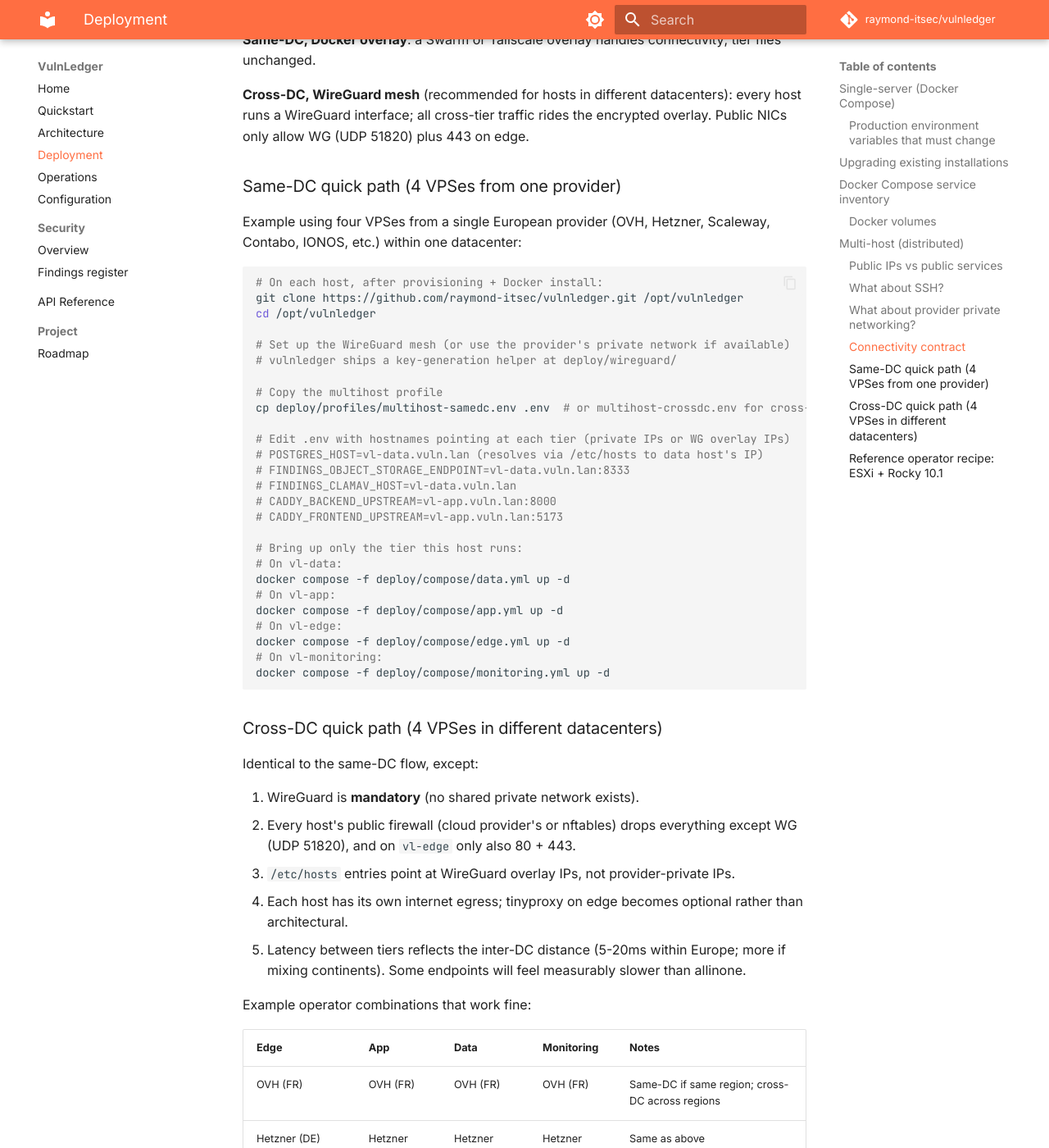
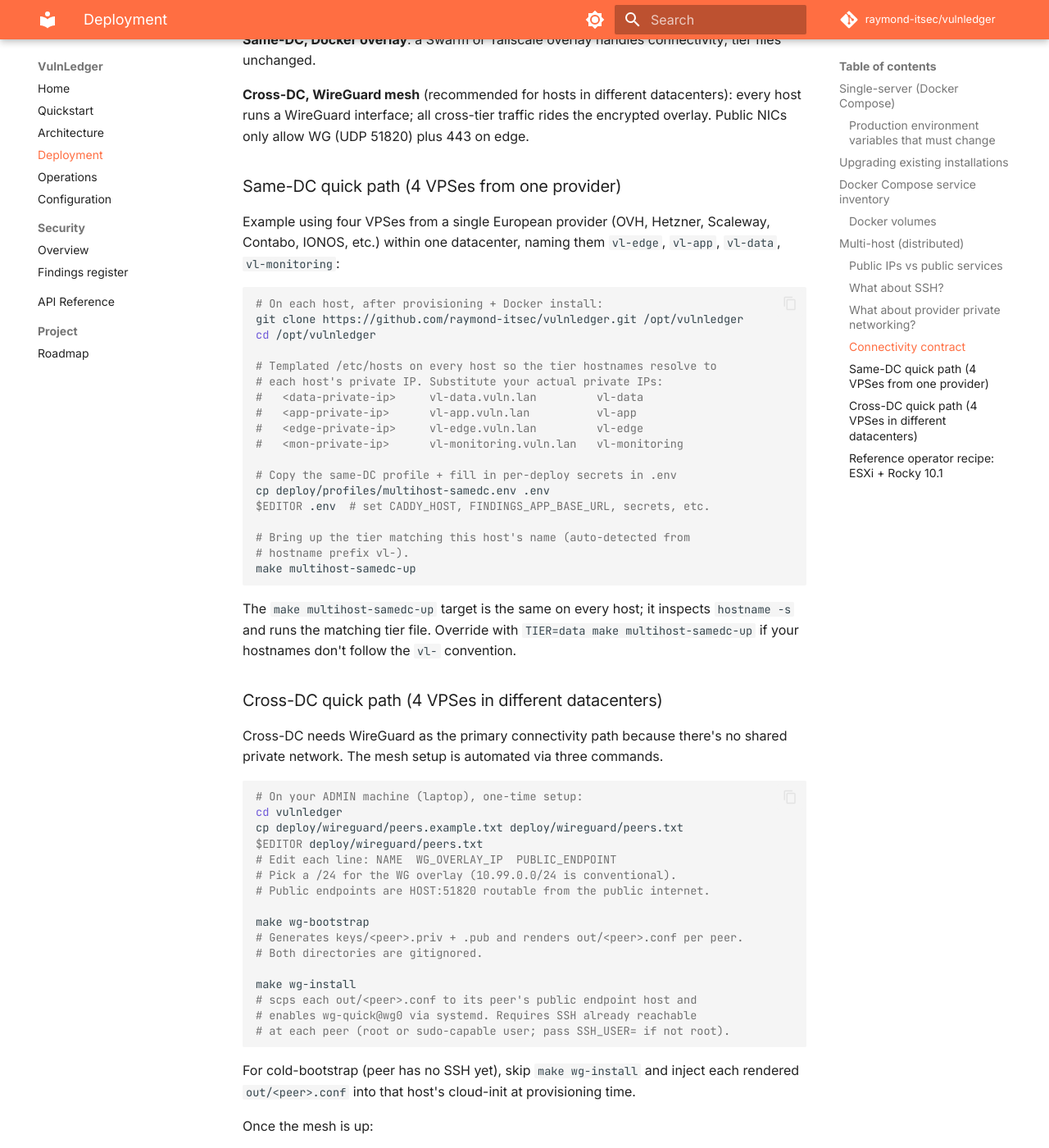
Before and after one commit to raymond-itsec/vulnledger, an MkDocs documentation site: the page built from docs/deployment.md, in a window 1280 px wide and 1400 px high, scrolled down 6905 px. Shown: the whole window at 82% size. Built offline with MkDocs 1.6.1 and Material for MkDocs 9.7.7, drawn with Linux system fonts in a browser that asks for light colours; comment, search, counter and statistics services are not loaded; some of the changed text lies outside the part shown.

Commit message:
Update deployment docs to reference the new WG mesh automation + make targets
Same-DC quick path now uses 'make multihost-samedc-up' instead of bare 'docker compose up' invocations. Tier auto-detection via hostname prefix vl- means the same command runs on each of the 4 hosts.

Cross-DC quick path now walks through 'make wg-bootstrap' + 'make wg-install' for the WG mesh setup, replacing the earlier hand-wave 'vulnledger ships a key-generation helper'. Cold-bootstrap path (cloud-init injection) called out explicitly for the case where SSH isn't reachable yet.

Footnote pointing readers at deploy/wireguard/README.md for the full automation reference.

````diff
--- a/docs/deployment.md
+++ b/docs/deployment.md
@@ -213,46 +213,87 @@ How you satisfy that is your call. Three common patterns:
 
 ### Same-DC quick path (4 VPSes from one provider)
 
-Example using four VPSes from a single European provider (OVH, Hetzner, Scaleway, Contabo, IONOS, etc.) within one datacenter:
+Example using four VPSes from a single European provider (OVH, Hetzner, Scaleway, Contabo, IONOS, etc.) within one datacenter, naming them `vl-edge`, `vl-app`, `vl-data`, `vl-monitoring`:
 
 ```bash
 # On each host, after provisioning + Docker install:
 git clone https://github.com/raymond-itsec/vulnledger.git /opt/vulnledger
 cd /opt/vulnledger
 
-# Set up the WireGuard mesh (or use the provider's private network if available)
-# vulnledger ships a key-generation helper at deploy/wireguard/
+# Templated /etc/hosts on every host so the tier hostnames resolve to
+# each host's private IP. Substitute your actual private IPs:
+#   <data-private-ip>     vl-data.vuln.lan         vl-data
+#   <app-private-ip>      vl-app.vuln.lan          vl-app
+#   <edge-private-ip>     vl-edge.vuln.lan         vl-edge
+#   <mon-private-ip>      vl-monitoring.vuln.lan   vl-monitoring
 
-# Copy the multihost profile
-cp deploy/profiles/multihost-samedc.env .env  # or multihost-crossdc.env for cross-DC
+# Copy the same-DC profile + fill in per-deploy secrets in .env
+cp deploy/profiles/multihost-samedc.env .env
+$EDITOR .env  # set CADDY_HOST, FINDINGS_APP_BASE_URL, secrets, etc.
 
-# Edit .env with hostnames pointing at each tier (private IPs or WG overlay IPs)
-# POSTGRES_HOST=vl-data.vuln.lan (resolves via /etc/hosts to data host's IP)
-# FINDINGS_OBJECT_STORAGE_ENDPOINT=vl-data.vuln.lan:8333
-# FINDINGS_CLAMAV_HOST=vl-data.vuln.lan
-# CADDY_BACKEND_UPSTREAM=vl-app.vuln.lan:8000
-# CADDY_FRONTEND_UPSTREAM=vl-app.vuln.lan:5173
+# Bring up the tier matching this host's name (auto-detected from
+# hostname prefix vl-).
+make multihost-samedc-up
+```
 
-# Bring up only the tier this host runs:
-# On vl-data:
-docker compose -f deploy/compose/data.yml up -d
-# On vl-app:
-docker compose -f deploy/compose/app.yml up -d
-# On vl-edge:
-docker compose -f deploy/compose/edge.yml up -d
-# On vl-monitoring:
-docker compose -f deploy/compose/monitoring.yml up -d
-```
+The `make multihost-samedc-up` target is the same on every host; it inspects `hostname -s` and runs the matching tier file. Override with `TIER=data make multihost-samedc-up` if your hostnames don't follow the `vl-` convention.
 
 ### Cross-DC quick path (4 VPSes in different datacenters)
 
-Identical to the same-DC flow, except:
+Cross-DC needs WireGuard as the primary connectivity path because there's no shared private network. The mesh setup is automated via three commands.
 
-1. WireGuard is **mandatory** (no shared private network exists).
-2. Every host's public firewall (cloud provider's or nftables) drops everything except WG (UDP 51820), and on `vl-edge` only also 80 + 443.
-3. `/etc/hosts` entries point at WireGuard overlay IPs, not provider-private IPs.
-4. Each host has its own internet egress; tinyproxy on edge becomes optional rather than architectural.
-5. Latency between tiers reflects the inter-DC distance (5-20ms within Europe; more if mixing continents). Some endpoints will feel measurably slower than allinone.
+```bash
+# On your ADMIN machine (laptop), one-time setup:
+cd vulnledger
+cp deploy/wireguard/peers.example.txt deploy/wireguard/peers.txt
+$EDITOR deploy/wireguard/peers.txt
+# Edit each line: NAME  WG_OVERLAY_IP  PUBLIC_ENDPOINT
+# Pick a /24 for the WG overlay (10.99.0.0/24 is conventional).
+# Public endpoints are HOST:51820 routable from the public internet.
+
+make wg-bootstrap
+# Generates keys/<peer>.priv + .pub and renders out/<peer>.conf per peer.
+# Both directories are gitignored.
+
+make wg-install
+# scps each out/<peer>.conf to its peer's public endpoint host and
+# enables wg-quick@wg0 via systemd. Requires SSH already reachable
+# at each peer (root or sudo-capable user; pass SSH_USER= if not root).
+```
+
+For cold-bootstrap (peer has no SSH yet), skip `make wg-install` and inject each rendered `out/<peer>.conf` into that host's cloud-init at provisioning time.
+
+Once the mesh is up:
+
+```bash
+# On each host (vl-edge, vl-app, vl-data, vl-monitoring):
+git clone https://github.com/raymond-itsec/vulnledger.git /opt/vulnledger
+cd /opt/vulnledger
+
+# Templated /etc/hosts on every host. In cross-DC mode, hostnames
+# resolve to WG OVERLAY IPs (NOT public IPs):
+#   10.99.0.1     vl-edge.vuln.lan         vl-edge
+#   10.99.0.2     vl-app.vuln.lan          vl-app
+#   10.99.0.3     vl-data.vuln.lan         vl-data
+#   10.99.0.4     vl-monitoring.vuln.lan   vl-monitoring
+
+# Copy the cross-DC profile + fill in secrets in .env. Bind-to-WG-IP
+# port mappings (POSTGRES_PORT=10.99.0.X:5432 etc.) go in .env per host.
+cp deploy/profiles/multihost-crossdc.env .env
+$EDITOR .env
+
+# Bring up the tier for this host.
+make multihost-crossdc-up
+```
+
+Cross-DC differences from same-DC, beyond the WG mesh setup:
+
+1. Every host's public firewall (cloud provider's or nftables) drops everything except WG (UDP 51820), and on `vl-edge` only also 80 + 443.
+2. `/etc/hosts` entries point at WireGuard overlay IPs, not provider-private IPs.
+3. Each host has its own internet egress; tinyproxy on edge becomes optional rather than architectural.
+4. Latency between tiers reflects the inter-DC distance (5-20ms within Europe; more if mixing continents). Some endpoints will feel measurably slower than allinone.
+
+The full WireGuard automation reference lives in [`deploy/wireguard/README.md`](https://github.com/raymond-itsec/vulnledger/blob/main/deploy/wireguard/README.md).
 
 Example operator combinations that work fine:
 
````
